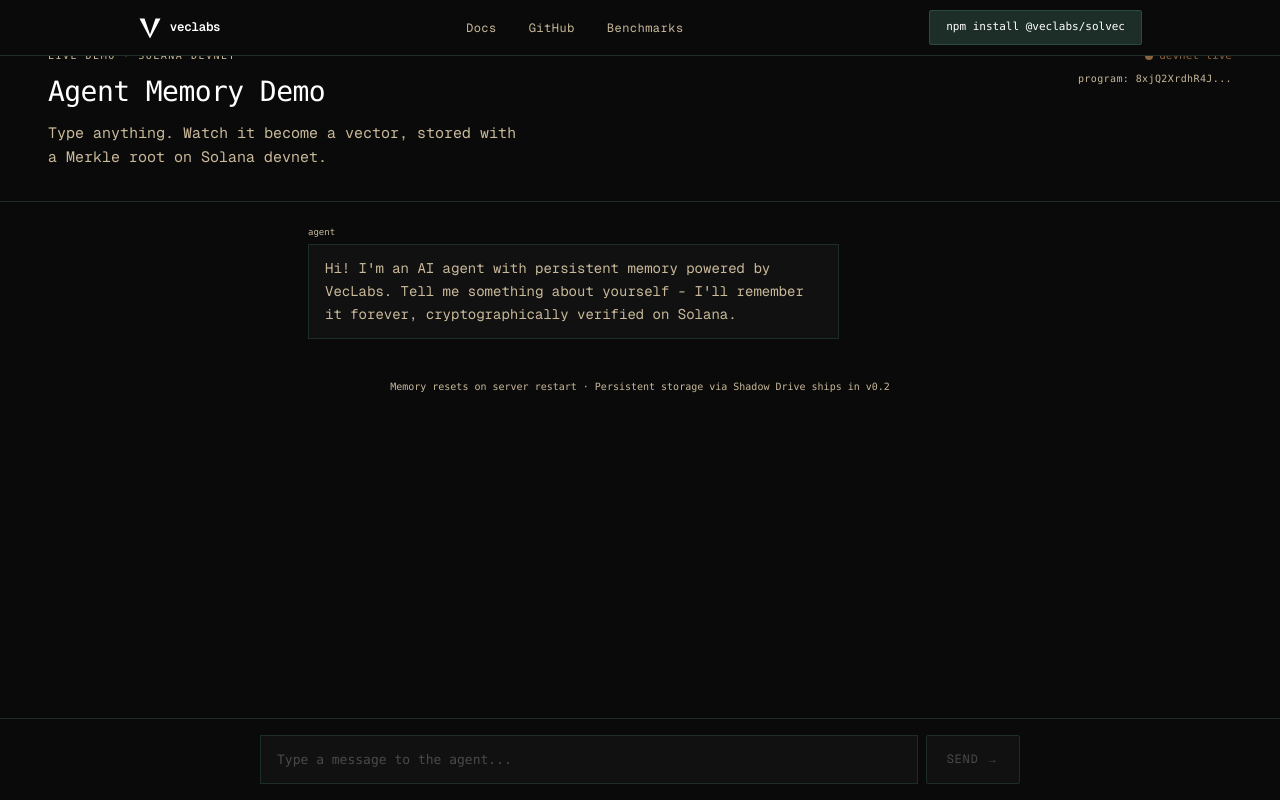
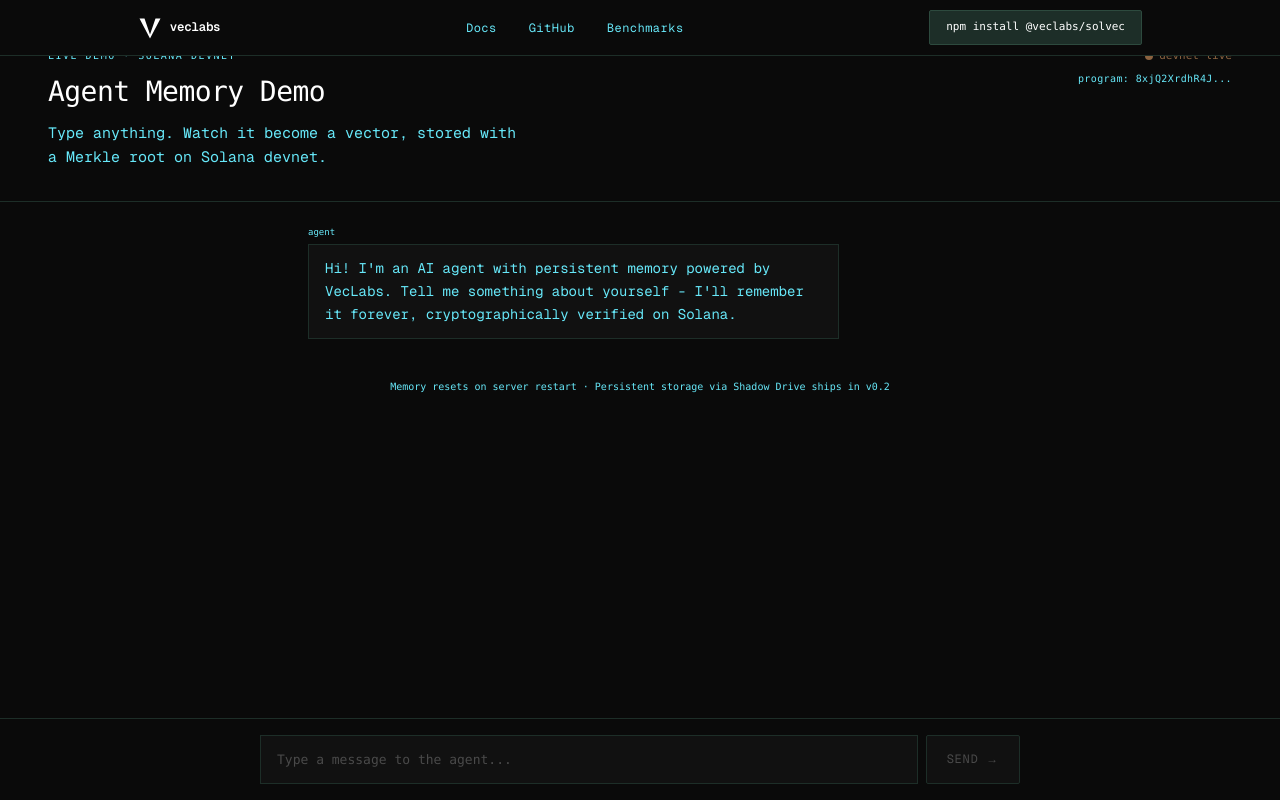
Before and after one commit to veclabs/recall-web, a Next.js app: page /demo in a window 1280 px wide. Built offline with nearby package versions, Linux system fonts and the light colour scheme.

Commit message:
style: update color scheme across components and styles for improved consistency — replaced muted color with a brighter variant

```diff
--- a/src/app/demo/page.tsx
+++ b/src/app/demo/page.tsx
@@ -34,7 +34,7 @@ function DemoNav() {
   const linkStyle = {
     fontFamily: "var(--font-geist-mono), 'Geist Mono', monospace",
     fontSize: 12,
-    color: "#C9B99A",
+    color: "#67E8F9",
     letterSpacing: "0.04em",
     textDecoration: "none" as const,
     transition: "color 150ms",
@@ -264,7 +264,7 @@ export default function DemoPage() {
             style={{
               fontFamily: "var(--font-mono)",
               fontSize: 10,
-              color: "#C9B99A",
+              color: "#67E8F9",
               letterSpacing: "0.15em",
               textTransform: "uppercase",
               marginBottom: 8,
@@ -288,7 +288,7 @@ export default function DemoPage() {
             style={{
               fontFamily: "var(--font-geist-mono), 'Geist Mono', monospace",
               fontSize: 15,
-              color: "#C9B99A",
+              color: "#67E8F9",
               lineHeight: 1.6,
               maxWidth: 480,
               margin: 0,
@@ -329,7 +329,7 @@ export default function DemoPage() {
             style={{
               fontFamily: "var(--font-mono)",
               fontSize: 10,
-              color: "#C9B99A",
+              color: "#67E8F9",
               letterSpacing: "0.04em",
             }}
           >
@@ -390,7 +390,7 @@ export default function DemoPage() {
                         display: "block",
                         fontFamily: "var(--font-mono)",
                         fontSize: 9,
-                        color: "#C9B99A",
+                        color: "#67E8F9",
                         marginBottom: 4,
                       }}
                     >
@@ -409,7 +409,7 @@ export default function DemoPage() {
                         style={{
                           fontFamily: "var(--font-geist-mono), 'Geist Mono', monospace",
                           fontSize: 14,
-                          color: "#C9B99A",
+                          color: "#67E8F9",
                           lineHeight: 1.65,
                           margin: 0,
                         }}
@@ -431,11 +431,11 @@ export default function DemoPage() {
                           }}
                         >
                           <span style={{ color: "#8B6340" }}>✓ stored</span>
-                          <span style={{ color: "#C9B99A" }}>·</span>
-                          <span style={{ color: "#C9B99A" }}>
+                          <span style={{ color: "#67E8F9" }}>·</span>
+                          <span style={{ color: "#67E8F9" }}>
                             {msg.memory.merkleRoot.slice(0, 12)}...
                           </span>
-                          <span style={{ color: "#C9B99A" }}>·</span>
+                          <span style={{ color: "#67E8F9" }}>·</span>
                           <a
                             href={msg.memory.solanaExplorerUrl}
                             target="_blank"
@@ -444,8 +444,8 @@ export default function DemoPage() {
                           >
                             view on explorer →
                           </a>
-                          <span style={{ color: "#C9B99A" }}>·</span>
-                          <span style={{ color: "#C9B99A" }}>-</span>
+                          <span style={{ color: "#67E8F9" }}>·</span>
+                          <span style={{ color: "#67E8F9" }}>-</span>
                         </div>
                       )}
                     </div>
@@ -496,7 +496,7 @@ export default function DemoPage() {
             style={{
               fontFamily: "var(--font-mono)",
               fontSize: 10,
-              color: "#C9B99A",
+              color: "#67E8F9",
               textAlign: "center",
               padding: "24px 0",
               margin: 0,
--- a/src/app/globals.css
+++ b/src/app/globals.css
@@ -6,13 +6,13 @@
   --border: #1d2e28;
   --border-light: #2d4a3e;
   --text: #ffffff;
-  --text-muted: #c9b99a;
+  --text-muted: #67e8f9;
   --text-dim: #4a4a4a;
   --green: #1d2e28;
   --green-light: #2d4a3e;
   --brown: #8b6340;
   --code-line: #2d2d2d; /* em-dash / non-recall cells */
-  --code-keyword: #c9b99a;
+  --code-keyword: #67e8f9;
   --code-string: #2d4a3e;
   --code-number: #8b6340;
   --code-comment: #2d2d2d;
--- a/src/components/BenchmarkCard.tsx
+++ b/src/components/BenchmarkCard.tsx
@@ -5,7 +5,7 @@ import { LogoLockup, MONO } from "./Logo";
 const BC = {
   bg: "#0A0A0A",
   text: "#FFFFFF",
-  muted: "#C9B99A",
+  muted: "#67E8F9",
   border: "#1D2E28",
   accent: "#2D4A3E",
 } as const;
--- a/src/components/ColorSpecimen.tsx
+++ b/src/components/ColorSpecimen.tsx
@@ -4,7 +4,7 @@ import { MONO } from "./Logo";
 const B = {
   white: "#0A0A0A",
   black: "#FFFFFF",
-  secondary: "#C9B99A",
+  secondary: "#67E8F9",
   border: "#1D2E28",
   accent: "#2D4A3E",
 } as const;
```
